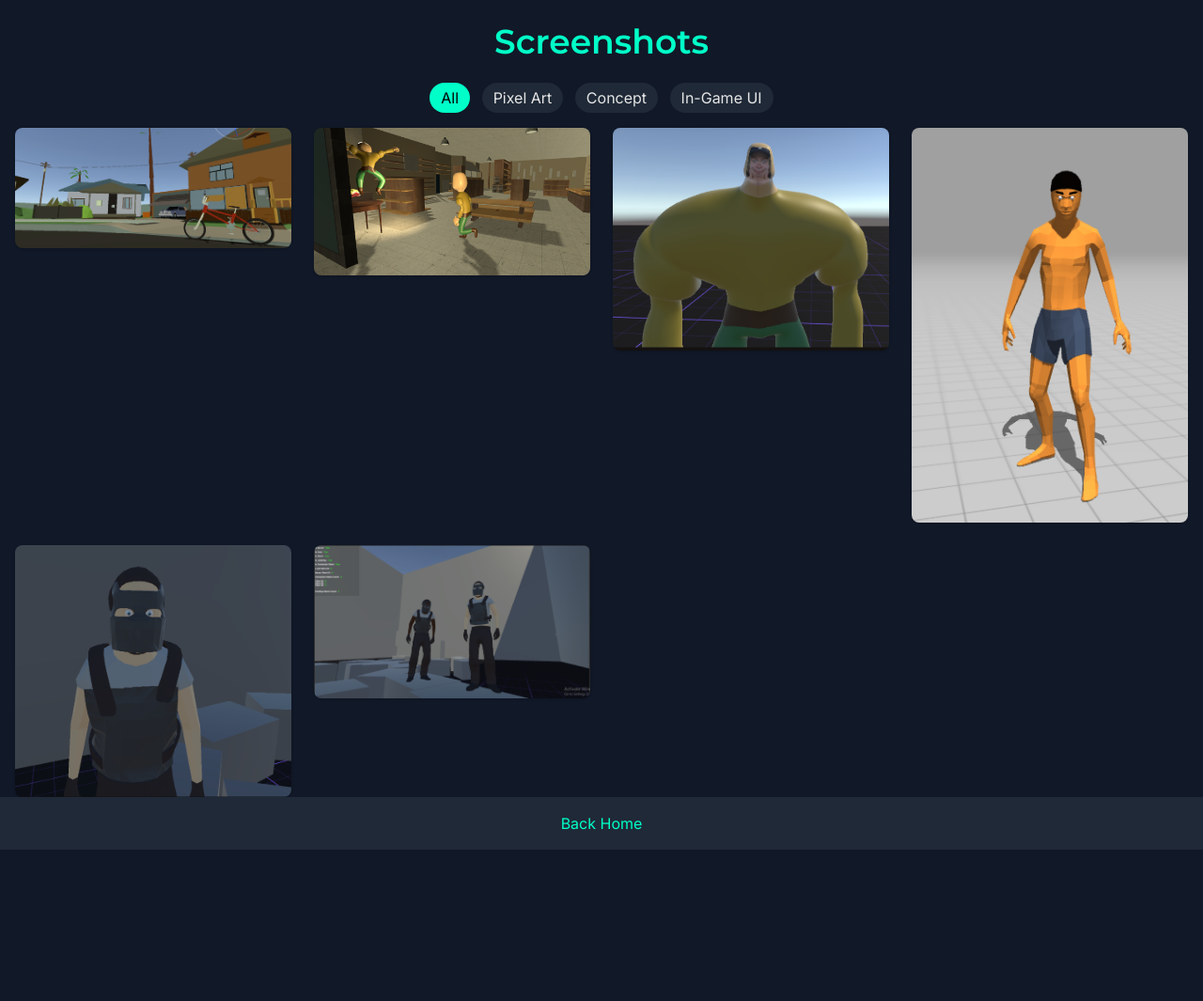
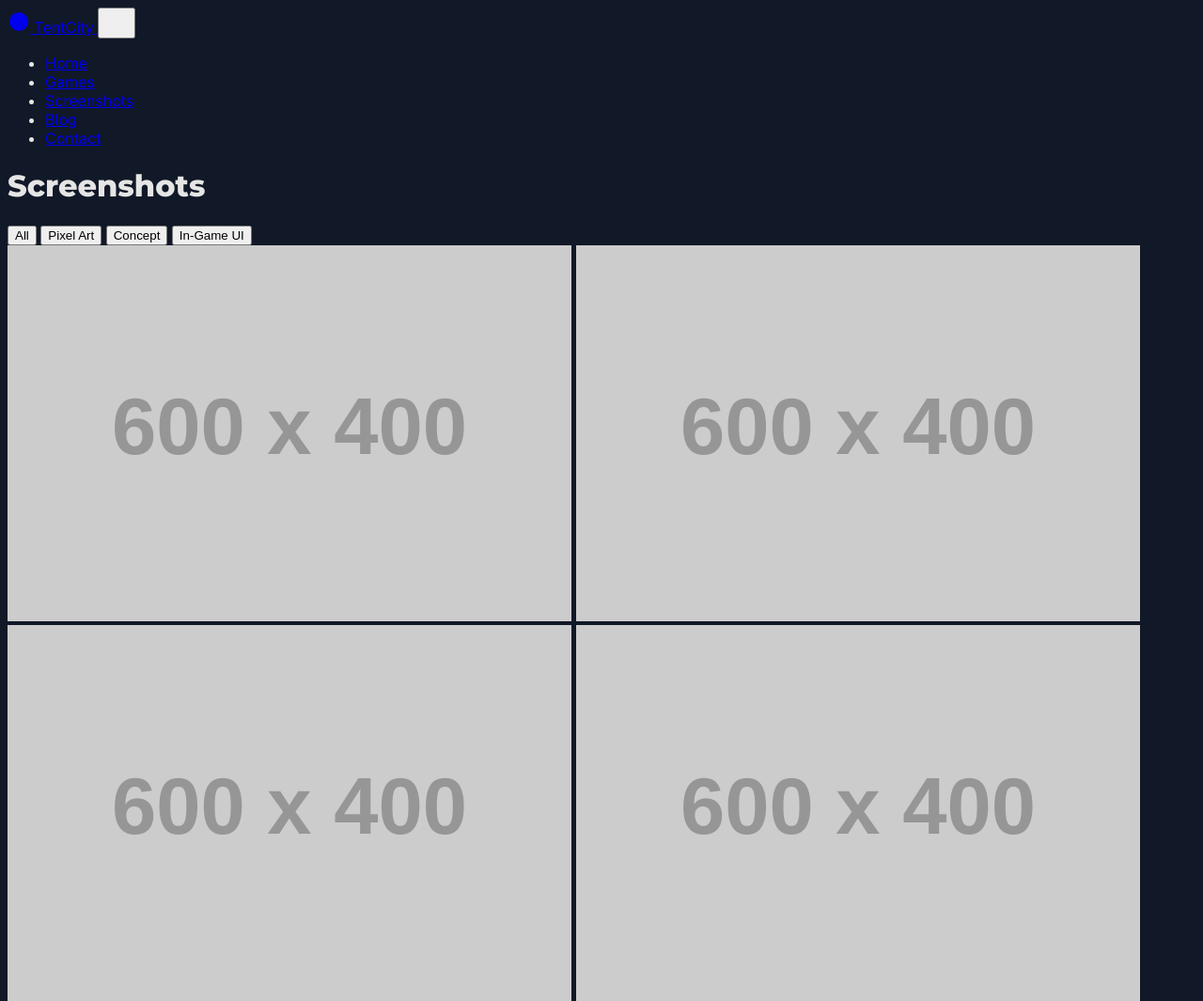
Before and after one commit to Tent-City-Studio/TCS.Website, a website: page site/screenshots.html in a window 1280 px wide. Shown: the top 1065 px of the page at 94% size. Before the commit the page ends 904 px from the top, so only its background shows below. Drawn offline with nearby package versions, Linux system fonts and the light colour scheme; placeholder pictures from the web are drawn by us.

Commit message:
[website] Update pages with shared header and placeholders

```diff
--- a/site/style.css
+++ b/site/css/styles.css
@@ -1,7 +1,7 @@
 /* Custom styles for TentCity Software site */
 body {
   font-family: 'Inter', sans-serif;
-  background-color: #0d0d0d; /* dark theme */
+  background-color: #111827;
   color: #e5e5e5;
 }
 
@@ -10,14 +10,14 @@ h1, h2, h3, h4, h5, h6 {
 }
 
 /* Scroll reveal */
-.revealed {
-  opacity: 1 !important;
-  transform: translateY(0) !important;
-}
-[data-reveal] {
+[data-reveal], .fade-up {
   opacity: 0;
   transform: translateY(30px);
   transition: opacity 0.6s ease, transform 0.6s ease;
+}
+[data-reveal].revealed, .fade-up.revealed {
+  opacity: 1 !important;
+  transform: translateY(0) !important;
 }
 
 /* Lightbox */
@@ -33,10 +33,7 @@ h1, h2, h3, h4, h5, h6 {
   justify-content: center;
   z-index: 50;
 }
-.lightbox img {
-  max-height: 90vh;
-  max-width: 90vw;
-}
+.lightbox img { max-height: 90vh; max-width: 90vw; }
 .lightbox button.nav {
   position: absolute;
   top: 50%;
@@ -56,10 +53,9 @@ h1, h2, h3, h4, h5, h6 {
   color: #fff;
   font-size: 0.875rem;
 }
+
 @keyframes pulse {
   0%,100% { transform: scale(1); }
   50% { transform: scale(1.05); }
 }
-.animate-pulse-cta {
-  animation: pulse 2s infinite;
-}
+.animate-pulse-cta { animation: pulse 2s infinite; }
--- /dev/null
+++ b/site/header.html
@@ -0,0 +1,18 @@
+<nav class="bg-gray-900 text-gray-300 fixed w-full z-10 shadow-md">
+  <div class="container mx-auto flex items-center justify-between p-4">
+    <a href="index.html" class="flex items-center gap-2 text-accent font-bold">
+      <svg width="24" height="24" fill="currentColor" aria-hidden="true"><circle cx="12" cy="12" r="10"/></svg>
+      TentCity
+    </a>
+    <button id="menu-btn" class="md:hidden text-accent" aria-label="Toggle navigation">
+      <svg width="24" height="24" fill="currentColor" viewBox="0 0 24 24"><path d="M4 6h16M4 12h16M4 18h16"/></svg>
+    </button>
+    <ul id="nav" class="hidden md:flex gap-6">
+      <li><a href="index.html" class="nav-link">Home</a></li>
+      <li><a href="games.html" class="nav-link">Games</a></li>
+      <li><a href="screenshots.html" class="nav-link">Screenshots</a></li>
+      <li><a href="blog.html" class="nav-link">Blog</a></li>
+      <li><a href="contact.html" class="nav-link">Contact</a></li>
+    </ul>
+  </div>
+</nav>
--- a/site/script.js
+++ b/site/js/main.js
@@ -1,7 +1,27 @@
-/* Intersection Observer for scroll reveal */
+// Main site script
 document.addEventListener('DOMContentLoaded', () => {
+  // Inject shared header
+  fetch('header.html')
+    .then(r => r.text())
+    .then(html => {
+      const holder = document.getElementById('header');
+      if (holder) {
+        holder.innerHTML = html;
+        const current = location.pathname.split('/').pop() || 'index.html';
+        holder.querySelectorAll('.nav-link').forEach(link => {
+          if (link.getAttribute('href') === current) {
+            link.classList.add('text-accent');
+          }
+        });
+        const btn = holder.querySelector('#menu-btn');
+        const nav = holder.querySelector('#nav');
+        if (btn && nav) btn.addEventListener('click', () => nav.classList.toggle('hidden'));
+      }
+    });
+
+  // Scroll reveal
   const revealEls = document.querySelectorAll('[data-reveal]');
-  const obs = new IntersectionObserver((entries) => {
+  const obs = new IntersectionObserver(entries => {
     entries.forEach(entry => {
       if (entry.isIntersecting) {
         entry.target.classList.add('revealed');
@@ -11,12 +31,26 @@ document.addEventListener('DOMContentLoaded', () => {
   }, { threshold: 0.1 });
   revealEls.forEach(el => obs.observe(el));
 
-  // Lightbox for screenshots
+  // Screenshot filter bar
+  const filterBtns = document.querySelectorAll('.filter-btn');
+  if (filterBtns.length) {
+    const images = document.querySelectorAll('.gallery img');
+    filterBtns.forEach(btn => btn.addEventListener('click', () => {
+      const type = btn.dataset.filter;
+      filterBtns.forEach(b => b.classList.remove('bg-accent','text-black'));
+      btn.classList.add('bg-accent','text-black');
+      images.forEach(img => {
+        img.style.display = (type === 'all' || img.dataset.type === type) ? '' : 'none';
+      });
+    }));
+  }
+
+  // Lightbox
   const gallery = document.querySelector('.gallery');
   if (gallery) {
     const imgs = Array.from(gallery.querySelectorAll('img'));
     let current = 0;
-    const show = (idx) => {
+    const update = idx => {
       if (idx < 0) idx = imgs.length - 1;
       if (idx >= imgs.length) idx = 0;
       current = idx;
@@ -26,7 +60,7 @@ document.addEventListener('DOMContentLoaded', () => {
       lb.querySelector('img').alt = imgs[current].alt;
       lb.querySelector('.caption').textContent = imgs[current].alt;
     };
-    const open = (idx) => {
+    const open = idx => {
       current = idx;
       const lb = document.createElement('div');
       lb.className = 'lightbox';
@@ -35,17 +69,17 @@ document.addEventListener('DOMContentLoaded', () => {
         `<button class="nav next">&gt;</button>`+
         `<p class="caption">${imgs[current].alt}</p>`;
       lb.addEventListener('click', e => { if (e.target === lb) lb.remove(); });
-      lb.querySelector('.prev').addEventListener('click', e => { e.stopPropagation(); show(current-1); });
-      lb.querySelector('.next').addEventListener('click', e => { e.stopPropagation(); show(current+1); });
+      lb.querySelector('.prev').addEventListener('click', e => { e.stopPropagation(); update(current-1); });
+      lb.querySelector('.next').addEventListener('click', e => { e.stopPropagation(); update(current+1); });
       document.addEventListener('keydown', keyHandler);
       document.body.appendChild(lb);
     };
-    const keyHandler = (e) => {
+    const keyHandler = e => {
       const lb = document.querySelector('.lightbox');
       if (!lb) return;
       if (e.key === 'Escape') lb.remove();
-      if (e.key === 'ArrowRight') show(current+1);
-      if (e.key === 'ArrowLeft') show(current-1);
+      if (e.key === 'ArrowRight') update(current+1);
+      if (e.key === 'ArrowLeft') update(current-1);
     };
     gallery.addEventListener('click', e => {
       const target = e.target.closest('img');
@@ -54,10 +88,10 @@ document.addEventListener('DOMContentLoaded', () => {
     });
   }
 
-  if (window.hljs) {
-    hljs.highlightAll();
-  }
+  // Highlight.js code blocks
+  if (window.hljs) hljs.highlightAll();
 
+  // Fake load more posts
   const loadBtn = document.getElementById('loadMore');
   if (loadBtn) {
     loadBtn.addEventListener('click', () => {
--- a/site/screenshots.html
+++ b/site/screenshots.html
@@ -6,17 +6,18 @@
   <meta name="description" content="Game screenshots">
   <meta property="og:title" content="Screenshots - TentCity">
   <meta property="og:description" content="Gallery of our games">
-  <meta property="og:image" content="/static/images/TentCityStudio.png">
+  <meta property="og:image" content="https://via.placeholder.com/1200x630.webp?text=TentCity">
   <meta name="twitter:card" content="summary_large_image">
   <title>Screenshots - TentCity Software</title>
-  <link href="https://fonts.googleapis.com/css2?family=Inter:wght@400;600&family=Montserrat:wght@600&display=swap" rel="stylesheet">
-  <script src="https://cdn.tailwindcss.com"></script>
+  <link rel="preconnect" href="https://fonts.googleapis.com">
+  <link href="https://fonts.googleapis.com/css2?family=Inter:wght@400;500;700&family=Montserrat:wght@600;800&display=swap" rel="stylesheet">
   <script>
     tailwind.config = { theme: { extend: { colors: { accent: '#00FFC8' } } } }
   </script>
-  <link rel="stylesheet" href="style.css">
+  <link rel="stylesheet" href="css/styles.css">
 </head>
 <body class="bg-gray-900 min-h-screen flex flex-col">
+<div id="header"></div>
 <header class="p-6 text-center">
   <h1 class="text-4xl font-bold text-accent">Screenshots</h1>
 </header>
@@ -28,30 +29,17 @@
     <button class="filter-btn px-3 py-1 rounded-full bg-gray-800" data-filter="ui">In-Game UI</button>
   </div>
   <div class="gallery grid grid-cols-2 sm:grid-cols-3 lg:grid-cols-4 gap-6">
-    <img src="/static/images/Screenshot 2025-01-24 234326.png" alt="Screenshot" class="rounded-lg shadow" loading="lazy" data-type="pixel">
-    <img src="/static/images/Screenshot 2025-01-26 141935.png" alt="Screenshot" class="rounded-lg shadow" loading="lazy" data-type="concept">
-    <img src="/static/images/Screenshot 2025-01-28 101022.png" alt="Screenshot" class="rounded-lg shadow" loading="lazy" data-type="ui">
-    <img src="/static/images/Screenshot 2025-02-02 150239.png" alt="Screenshot" class="rounded-lg shadow" loading="lazy" data-type="pixel">
-    <img src="/static/images/Screenshot 2025-02-04 002826.png" alt="Screenshot" class="rounded-lg shadow" loading="lazy" data-type="concept">
-    <img src="/static/images/Screenshot 2025-02-04 002858.png" alt="Screenshot" class="rounded-lg shadow" loading="lazy" data-type="ui">
+    <img src="https://via.placeholder.com/600x400.webp?text=Shot 2025-01-24 234326.png" alt="Screenshot" class="rounded-lg shadow" loading="lazy" data-type="pixel">
+    <img src="https://via.placeholder.com/600x400.webp?text=Shot 2025-01-26 141935.png" alt="Screenshot" class="rounded-lg shadow" loading="lazy" data-type="concept">
+    <img src="https://via.placeholder.com/600x400.webp?text=Shot 2025-01-28 101022.png" alt="Screenshot" class="rounded-lg shadow" loading="lazy" data-type="ui">
+    <img src="https://via.placeholder.com/600x400.webp?text=Shot 2025-02-02 150239.png" alt="Screenshot" class="rounded-lg shadow" loading="lazy" data-type="pixel">
+    <img src="https://via.placeholder.com/600x400.webp?text=Shot 2025-02-04 002826.png" alt="Screenshot" class="rounded-lg shadow" loading="lazy" data-type="concept">
+    <img src="https://via.placeholder.com/600x400.webp?text=Shot 2025-02-04 002858.png" alt="Screenshot" class="rounded-lg shadow" loading="lazy" data-type="ui">
   </div>
 </main>
 <footer class="bg-gray-800 text-gray-300 py-4 text-center" data-reveal>
   <a href="index.html" class="text-accent">Back Home</a>
 </footer>
-<script src="script.js"></script>
-<script>
-// Filter functionality
-const buttons = document.querySelectorAll('.filter-btn');
-const images = document.querySelectorAll('.gallery img');
-buttons.forEach(btn => btn.addEventListener('click', () => {
-  const type = btn.dataset.filter;
-  buttons.forEach(b => b.classList.remove('bg-accent','text-black'));
-  btn.classList.add('bg-accent','text-black');
-  images.forEach(img => {
-    img.style.display = (type === 'all' || img.dataset.type === type) ? '' : 'none';
-  });
-}));
-</script>
+<script src="js/main.js"></script>
 </body>
 </html>
```
Also changed, not shown: site/404.html (+7 -5 lines), site/blog.html (+13 -7 lines), site/contact.html (+6 -5 lines), site/games.html (+10 -9 lines), site/index.html (+13 -11 lines), README.md, site/assets/game1.webp (added), site/assets/game2.webp (added), site/assets/hero.webp (added), site/assets/screenshot1.webp (added).
